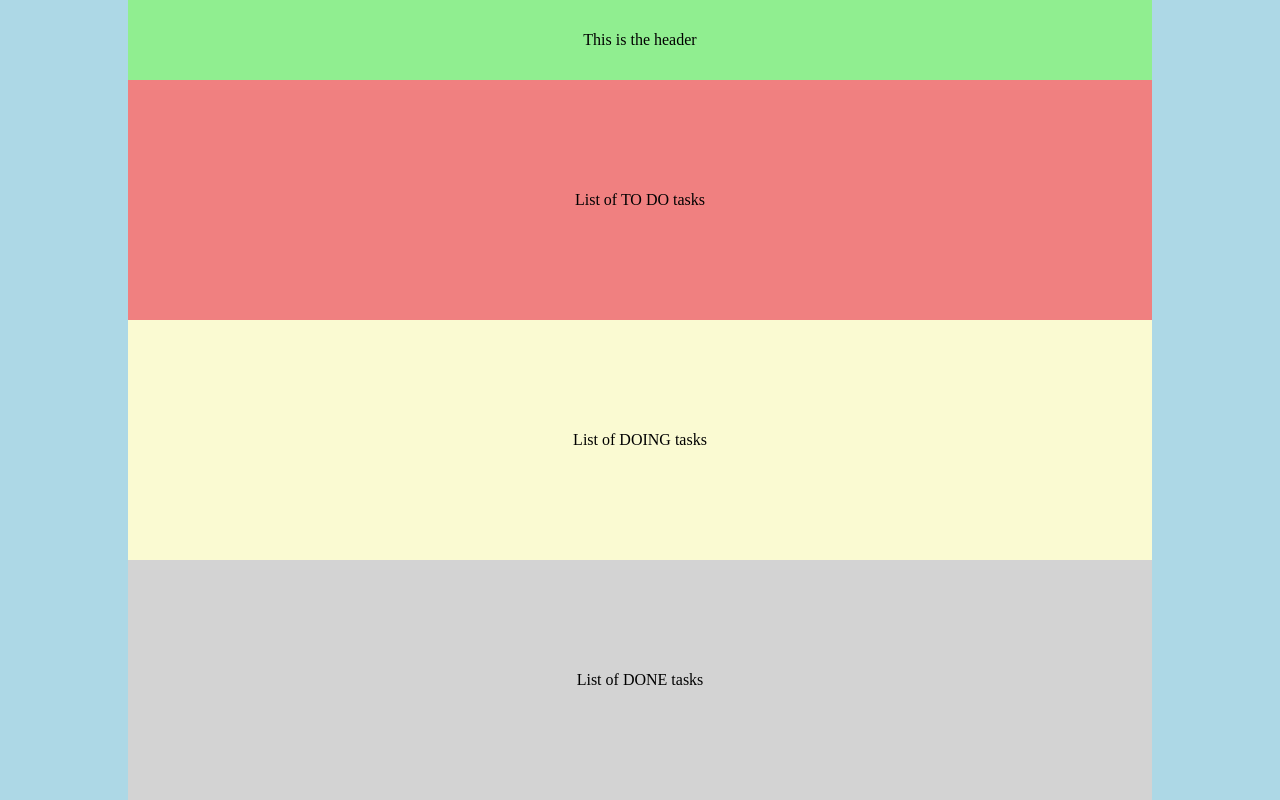
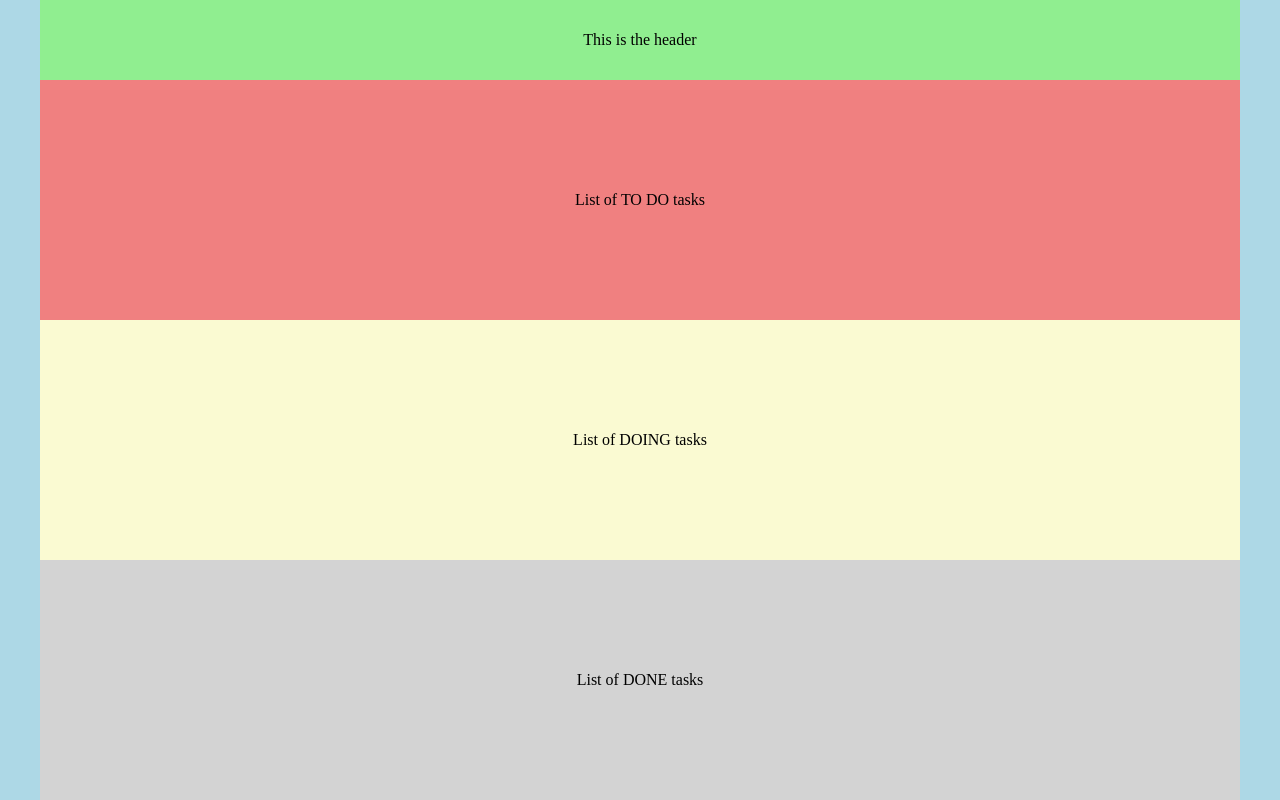
Before and after one commit to Colo-Codes/mini-project-task-manager, a React (Vite) app: page / in a window 1280 px wide. Built offline with nearby package versions, Linux system fonts and the light colour scheme.

Commit message:
Define section sizes (1)

```diff
--- a/src/App.module.css
+++ b/src/App.module.css
@@ -12,7 +12,7 @@
     align-items: center;
     justify-content: center;
     background-color: lightgreen;
-    width: 80%;
+    width: var(--max-width);
   }
 
   .toDoTasksContainer {
@@ -21,7 +21,7 @@
     align-items: center;
     justify-content: center;
     background-color: lightcoral;
-    width: 80%;
+    width: var(--max-width);
   }
 
   .doingTasksContainer {
@@ -30,7 +30,7 @@
     align-items: center;
     justify-content: center;
     background-color: lightgoldenrodyellow;
-    width: 80%;
+    width: var(--max-width);
   }
 
   .doneTasksContainer {
@@ -39,6 +39,6 @@
     align-items: center;
     justify-content: center;
     background-color: lightgray;
-    width: 80%;
+    width: var(--max-width);
   }
 }
--- a/src/index.css
+++ b/src/index.css
@@ -66,3 +66,10 @@
 #__next {
   isolation: isolate;
 }
+
+/*
+  9. Global styles
+*/
+:root {
+  --max-width: 1200px;
+}
```
